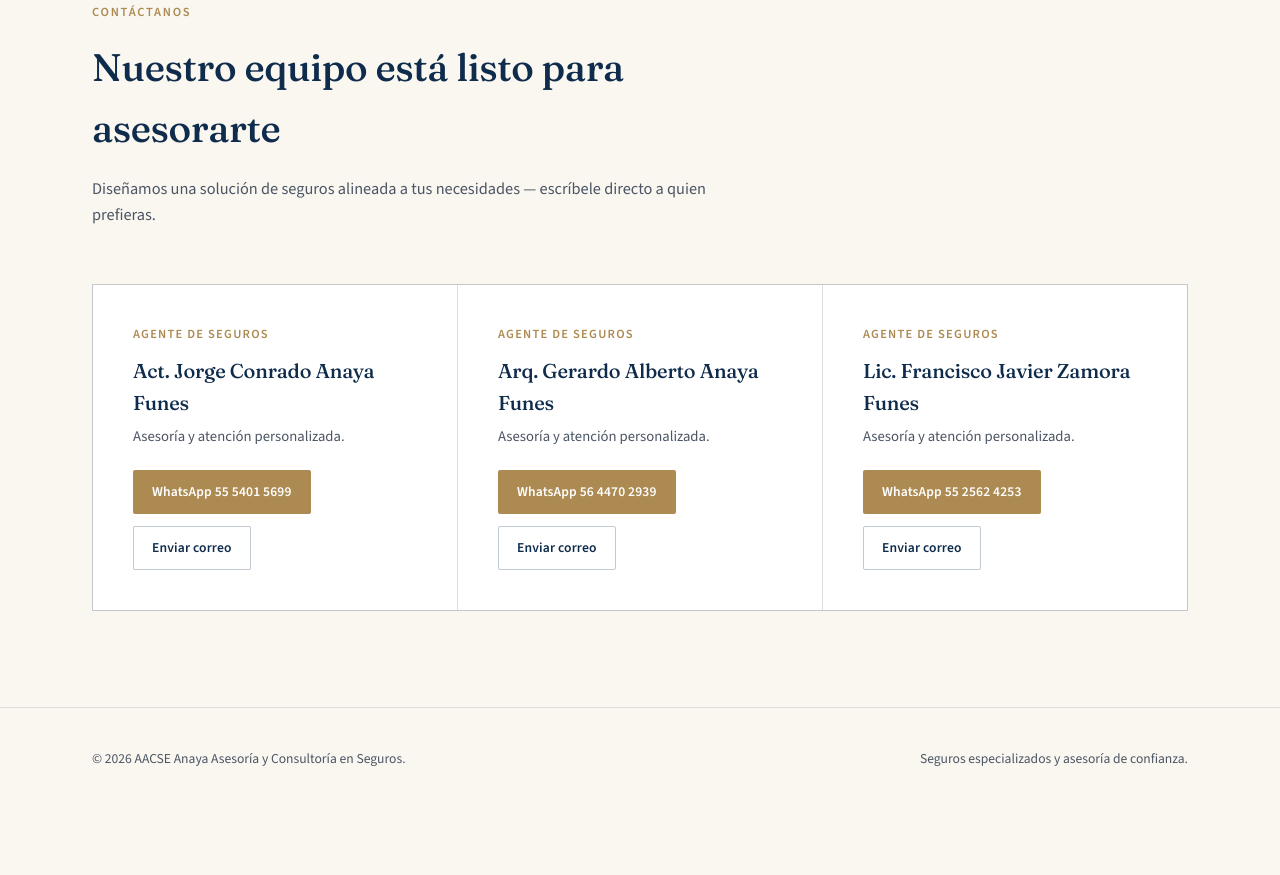
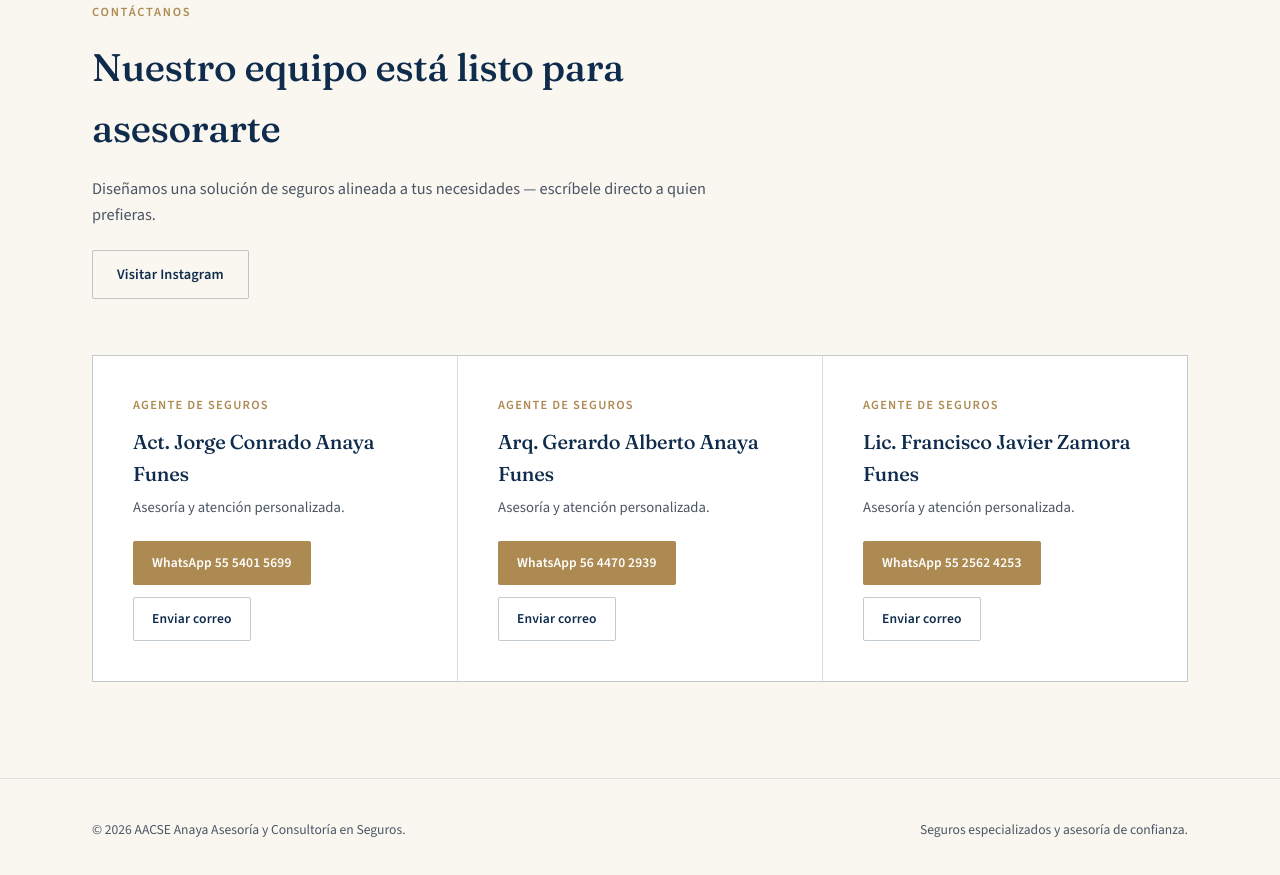
Before and after one commit to mau-anaya/AACSE-Seguros, a website: page index.html in a window 1280 px wide. Shown: the part 4086-4961 px from the top of the page. Before the commit the page ends 4896 px from the top, so only its background shows below. Drawn offline with nearby package versions, Linux system fonts and the light colour scheme.

Commit message:
Restaurar botón Visitar Instagram en Contacto y unificar enlaces de Instagram con utm original

```diff
--- a/index.html
+++ b/index.html
@@ -238,7 +238,7 @@
       <a href="#especializados">Especializados</a>
       <a href="#valor">Valor AACSE</a>
       <a href="#contacto">Contacto</a>
-      <a href="https://www.instagram.com/anaya_seguros_" target="_blank" rel="noopener">Instagram</a>
+      <a href="https://www.instagram.com/anaya_seguros_?utm_source=ig_web_button_share_sheet&igsh=ZDNlZDc0MzIxNw==" target="_blank" rel="noopener">Instagram</a>
     </nav>
     <a class="btn btn-gold" href="https://wa.me/525644702939?text=Hola%20AACSE%2C%20quiero%20cotizar%20un%20seguro" target="_blank" rel="noopener">Cotizar ahora</a>
     <button class="menu-toggle" id="menuToggle" aria-label="Abrir menú" aria-expanded="false" aria-controls="mobileMenu">☰</button>
@@ -248,7 +248,7 @@
     <a href="#especializados">Especializados</a>
     <a href="#valor">Valor AACSE</a>
     <a href="#contacto">Contacto</a>
-    <a href="https://www.instagram.com/anaya_seguros_" target="_blank" rel="noopener">Instagram</a>
+    <a href="https://www.instagram.com/anaya_seguros_?utm_source=ig_web_button_share_sheet&igsh=ZDNlZDc0MzIxNw==" target="_blank" rel="noopener">Instagram</a>
   </nav>
 </header>
 
@@ -395,6 +395,7 @@
         <div class="kicker">Contáctanos</div>
         <h2>Nuestro equipo está listo para asesorarte</h2>
         <p>Diseñamos una solución de seguros alineada a tus necesidades — escríbele directo a quien prefieras.</p>
+        <a class="btn btn-outline" style="margin-top:22px;" href="https://www.instagram.com/anaya_seguros_?utm_source=ig_web_button_share_sheet&igsh=ZDNlZDc0MzIxNw==" target="_blank" rel="noopener">Visitar Instagram</a>
       </div>
       <div class="contact-grid">
         <div class="advisor-card">
```
